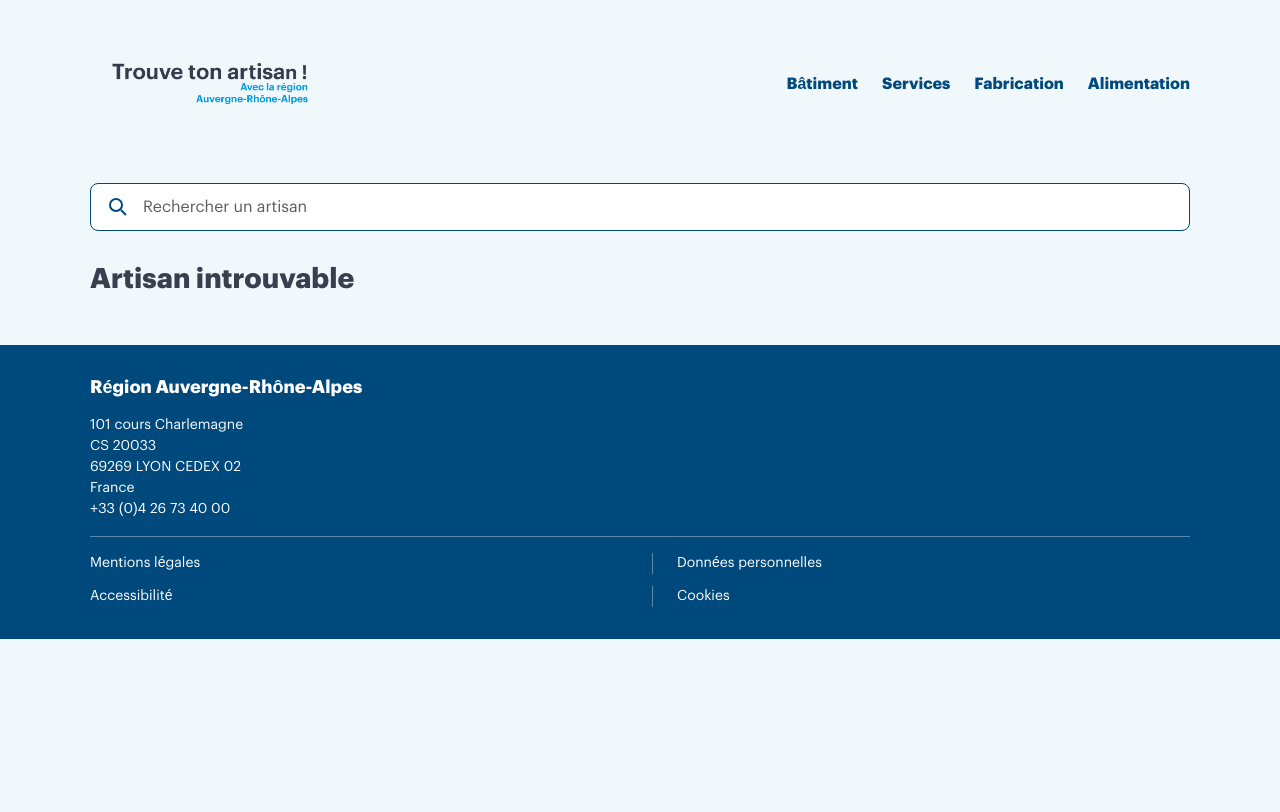
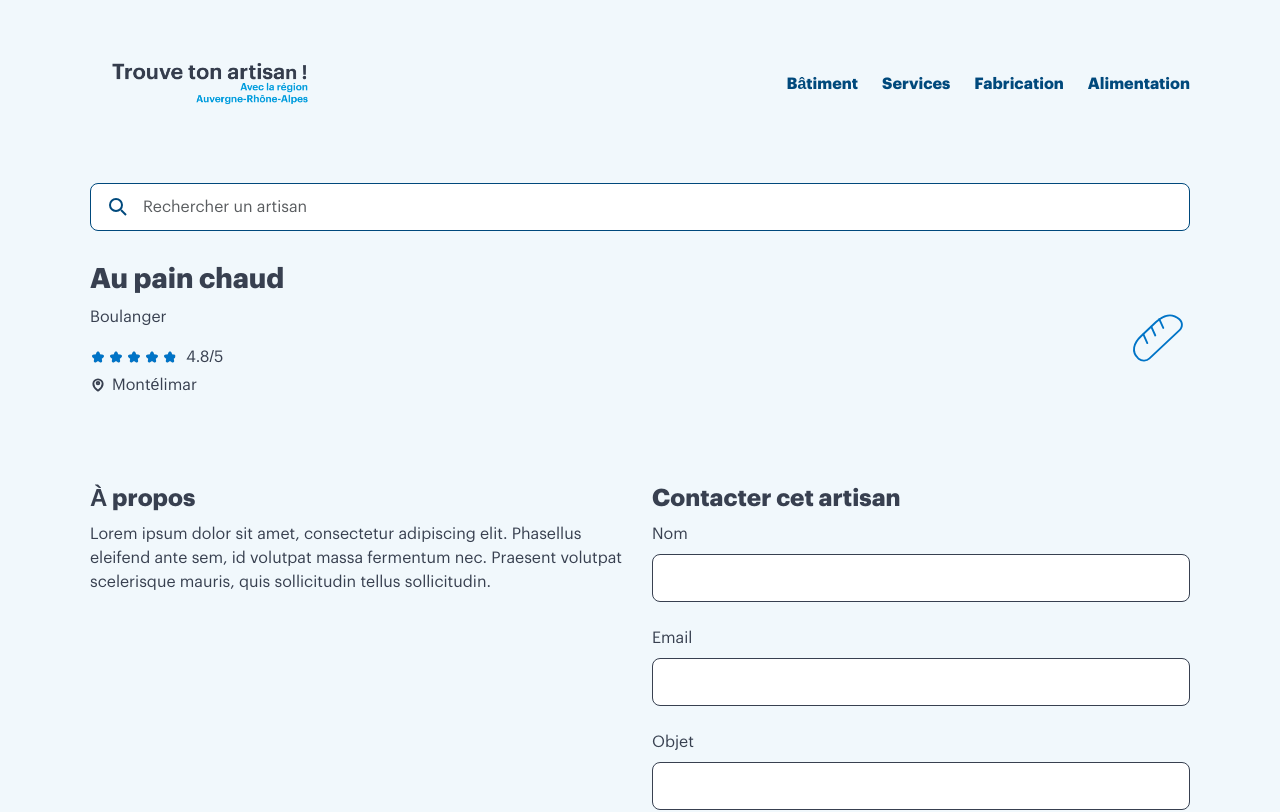
Before and after one commit to Sandra-Lng/devoir-trouve-ton-artisan, a React app in the folder frontend/: page /artisan/au-pain-chaud in a window 1280 px wide. Shown: the top 812 px of the page. Built offline with nearby package versions, Linux system fonts and the light colour scheme; the HTML template or start-up script is replaced by a standard one.

Commit message:
Ajout des données et des fiches des 17 artisans

```diff
--- a/frontend/src/data/artisans.js
+++ b/frontend/src/data/artisans.js
@@ -1,14 +1,197 @@
+import chauffage from '../assets/icons/chauffage.svg'
+import marteau from '../assets/icons/marteau.svg'
+import electricite from '../assets/icons/electricite.svg'
+import plomberie from '../assets/icons/plombier.svg'
+import boucher from '../assets/icons/boucher.svg'
+import pain from '../assets/icons/pain.svg'
+import chocolat from '../assets/icons/chocolat.svg'
+import traiteur from '../assets/icons/traiteur.svg'
+import bijoutier from '../assets/icons/bijoutier.svg'
+import couturier from '../assets/icons/couturier.svg'
+import ferronnier from '../assets/icons/ferronnier.svg'
+import coiffure from '../assets/icons/coiffure.svg'
+import fleuriste from '../assets/icons/fleuriste.svg'
+import toilettage from '../assets/icons/toilettage.svg'
+import webdesign from '../assets/icons/webdesign.svg'
+
+const texteApropos =
+  'Lorem ipsum dolor sit amet, consectetur adipiscing elit. Phasellus eleifend ante sem, id volutpat massa fermentum nec. Praesent volutpat scelerisque mauris, quis sollicitudin tellus sollicitudin.'
 const artisans = [
+
   {
     slug: 'orville-salmons',
     nom: 'Orville Salmons',
     specialite: 'Chauffagiste',
     note: 5,
     ville: 'Evian',
+    icone: chauffage,
     apropos:
       'Lorem ipsum dolor sit amet, consectetur adipiscing elit. Phasellus eleifend ante sem, id volutpat massa fermentum nec. Praesent volutpat scelerisque mauris, quis sollicitudin tellus sollicitudin.',
     siteWeb: null,
   },
+    {
+    slug: 'boutot-et-fils',
+    nom: 'Boutot & fils',
+    specialite: 'Menuisier',
+    note: 4.7,
+    ville: 'Bourg-en-Bresse',
+    icone: marteau,
+    apropos:
+      'Lorem ipsum dolor sit amet, consectetur adipiscing elit. Phasellus eleifend ante sem, id volutpat massa fermentum nec. Praesent volutpat scelerisque mauris, quis sollicitudin tellus sollicitudin.',
+    siteWeb: 'https://boutot-menuiserie.com',
+  },
+    {
+    slug: 'mont-blanc-electricite',
+    nom: 'Mont Blanc Eléctricité',
+    specialite: 'Electricien',
+    note: 4.5,
+    ville: 'Chamonix',
+    icone: electricite,
+    apropos:
+      'Lorem ipsum dolor sit amet, consectetur adipiscing elit. Phasellus eleifend ante sem, id volutpat massa fermentum nec. Praesent volutpat scelerisque mauris, quis sollicitudin tellus sollicitudin.',
+    siteWeb: 'https://mont-blanc-electricite.com',
+  },
+  {
+    slug: 'vallis-bellemare',
+    nom: 'Vallis Bellemare',
+    specialite: 'Plombier',
+    note: 4,
+    ville: 'Vienne',
+    icone: plomberie,
+    apropos:
+      'Lorem ipsum dolor sit amet, consectetur adipiscing elit. Phasellus eleifend ante sem, id volutpat massa fermentum nec. Praesent volutpat scelerisque mauris, quis sollicitudin tellus sollicitudin.',
+    siteWeb: 'https://plomberie-bellemare.com',
+  },
+    {
+    slug: 'boucherie-dumont',
+    nom: 'Boucherie Dumont',
+    specialite: 'Boucher',
+    note: 4.5,
+    ville: 'Lyon',
+    icone: boucher,
+    apropos: texteApropos,
+    siteWeb: null,
+  },
+  {
+    slug: 'au-pain-chaud',
+    nom: 'Au pain chaud',
+    specialite: 'Boulanger',
+    note: 4.8,
+    ville: 'Montélimar',
+    icone: pain,
+    apropos: texteApropos,
+    siteWeb: null,
+  },
+  {
+    slug: 'chocolaterie-labbe',
+    nom: 'Chocolaterie Labbé',
+    specialite: 'Chocolatier',
+    note: 4.9,
+    ville: 'Lyon',
+    icone: chocolat,
+    apropos: texteApropos,
+    siteWeb: 'https://chocolaterie-labbe.fr',
+  },
+  {
+    slug: 'traiteur-truchon',
+    nom: 'Traiteur Truchon',
+    specialite: 'Traiteur',
+    note: 4.1,
+    ville: 'Lyon',
+    icone: traiteur,
+    apropos: texteApropos,
+    siteWeb: 'https://truchon-traiteur.fr',
+  },
+    {
+    slug: 'claude-quinn',
+    nom: 'Claude Quinn',
+    specialite: 'Bijoutier',
+    note: 4.2,
+    ville: 'Aix-les-Bains',
+    icone: bijoutier,
+    apropos: texteApropos,
+    siteWeb: null,
+  },
+  {
+    slug: 'amitee-lecuyer',
+    nom: 'Amitee Lécuyer',
+    specialite: 'Couturier',
+    note: 4.5,
+    ville: 'Annecy',
+    icone: couturier,
+    apropos: texteApropos,
+    siteWeb: 'https://lecuyer-couture.com',
+  },
+  {
+    slug: 'ernest-carignan',
+    nom: 'Ernest Carignan',
+    specialite: 'Ferronier',
+    note: 5,
+    ville: 'Le Puy-en-Velay',
+    icone: ferronnier,
+    apropos: texteApropos,
+    siteWeb: null,
+  },
+    {
+    slug: 'royden-charbonneau',
+    nom: 'Royden Charbonneau',
+    specialite: 'Coiffeur',
+    note: 3.8,
+    ville: 'Saint-Priest',
+    icone: coiffure,
+    apropos: texteApropos,
+    siteWeb: null,
+  },
+  {
+    slug: 'leala-dennis',
+    nom: 'Leala Dennis',
+    specialite: 'Coiffeur',
+    note: 3.8,
+    ville: 'Chambéry',
+    icone: coiffure,
+    apropos: texteApropos,
+    siteWeb: 'https://coiffure-leala-chambery.fr',
+  },
+  {
+    slug: 'cest-suphair',
+    nom: "C'est sup'hair",
+    specialite: 'Coiffeur',
+    note: 4.1,
+    ville: 'Romans-sur-Isère',
+    icone: coiffure,
+    apropos: texteApropos,
+    siteWeb: 'https://sup-hair.fr',
+  },
+  {
+    slug: 'le-monde-des-fleurs',
+    nom: 'Le monde des fleurs',
+    specialite: 'Fleuriste',
+    note: 4.6,
+    ville: 'Annonay',
+    icone: fleuriste,
+    apropos: texteApropos,
+    siteWeb: 'https://le-monde-des-fleurs-annonay.fr',
+  },
+  {
+    slug: 'valerie-laderoute',
+    nom: 'Valérie Laderoute',
+    specialite: 'Toiletteur',
+    note: 4.5,
+    ville: 'Valence',
+    icone: toilettage,
+    apropos: texteApropos,
+    siteWeb: null,
+  },
+  {
+    slug: 'cm-graphisme',
+    nom: 'CM Graphisme',
+    specialite: 'Webdesign',
+    note: 4.4,
+    ville: 'Valence',
+    icone: webdesign,
+    apropos: texteApropos,
+    siteWeb: 'https://cm-graphisme.com',
+  },
 ]
 
 export default artisans
--- a/frontend/src/pages/Alimentation.jsx
+++ b/frontend/src/pages/Alimentation.jsx
@@ -3,6 +3,7 @@ import boucher from '../assets/icons/boucher.svg'
 import pain from '../assets/icons/pain.svg'
 import chocolat from '../assets/icons/chocolat.svg'
 import traiteur from '../assets/icons/traiteur.svg'
+
 
 function Alimentation() {
   return (
@@ -46,7 +47,7 @@ function Alimentation() {
         <div className="col-12 col-md-6">
           <CarteArtisan
             nom="Traiteur Truchon"
-            note={5}
+            note={4.1}
             specialite="Traiteur"
             ville="Lyon"
             icone={traiteur}
--- a/frontend/src/pages/FicheArtisan.jsx
+++ b/frontend/src/pages/FicheArtisan.jsx
@@ -1,6 +1,5 @@
 import { useParams } from 'react-router'
 import artisans from '../data/artisans'
-import chauffage from '../assets/icons/chauffage.svg'
 import localisation from '../assets/icons/localisation.svg'
 import NoteArtisan from '../components/NoteArtisan'
 
@@ -30,13 +29,18 @@ function FicheArtisan() {
                     </p>
                 </div>
 
-                <img src={chauffage} alt="" width="64" height="64" />
+                <img src={artisan.icone} alt="" width="64" height="64" />
             </div>
 
             <div className="row g-4 mt-5">
                 <section className="col-12 col-lg-6">
                     <h2>À propos</h2>
                     <p>{artisan.apropos}</p>
+                    {artisan.siteWeb && (
+                        <a href={artisan.siteWeb}>
+                            Visiter le site web de {artisan.nom}
+                        </a>
+                    )}
                 </section>
 
                 <section className="col-12 col-lg-6">
```
